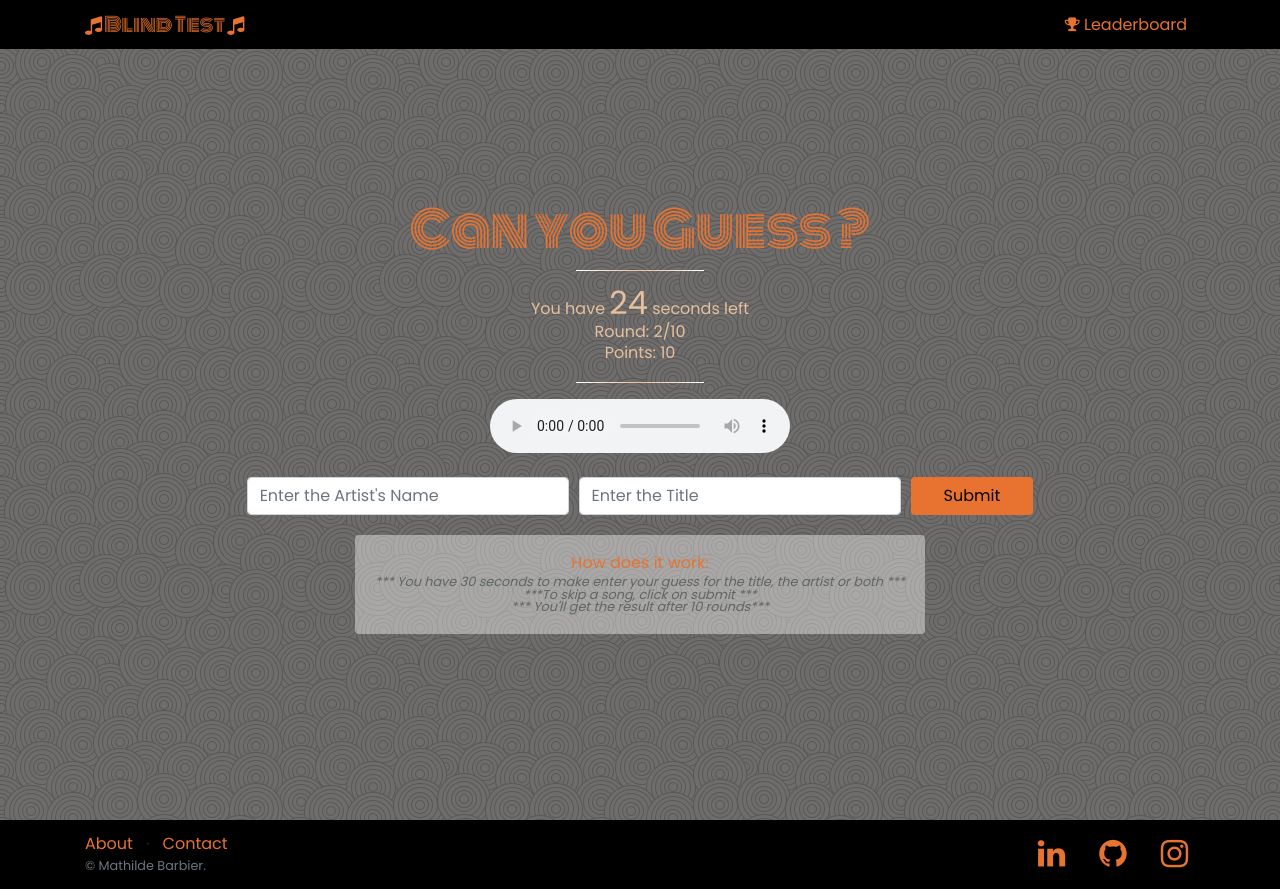
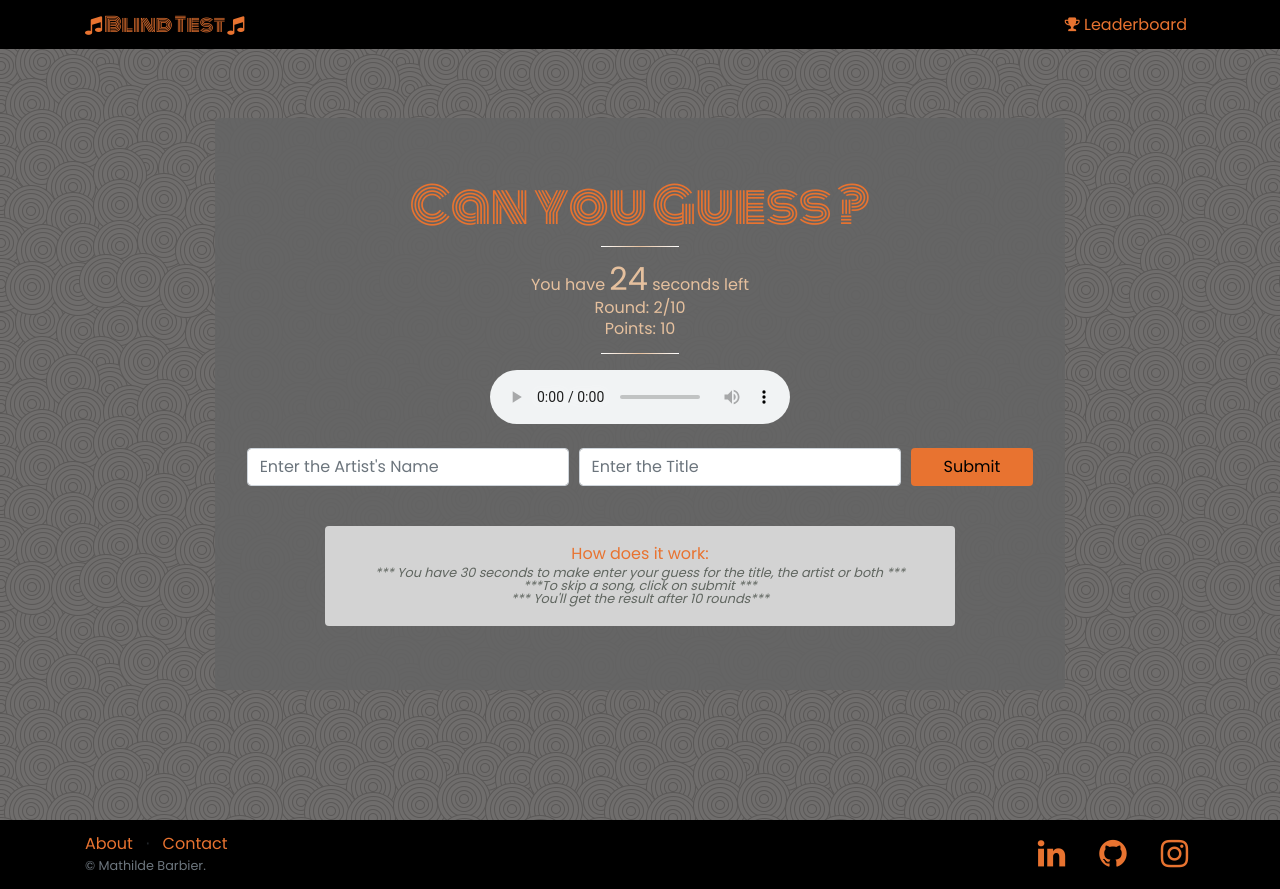
Before and after one commit to Code-Institute-Submissions/soul-blind-test, a Flask app: page /1/1/ in a window 1280 px wide. Run offline with Flask 2, Linux system fonts and the light colour scheme; tables that the repository leaves empty hold one stand-in row (values such as "Sample post"); some libraries are stand-ins or nearby versions.

Commit message:
Improve playing area design

```diff
--- a/static/css/styles.css
+++ b/static/css/styles.css
@@ -123,6 +123,10 @@ footer.footer {
     width: 100vw;
 }
 
+.playing-area .jumbotron-playing{
+    background-color: rgba(100, 100, 100, 0.9);
+}
+
 .playing-area h4 {
     color: #e5c09e;
     text-align: center;
@@ -145,9 +149,9 @@ footer.footer {
 
 .playing-area .instructions {
     max-width: 80%;
-    background-color: rgba(255, 255, 255, 0.4);
+    background-color: lightgray;
     padding: 20px;
-    margin-top: 20px;
+    margin: 40px auto 0 auto;
     text-align: center;
 }
 
--- a/static/js/game.js
+++ b/static/js/game.js
@@ -1,12 +1,10 @@
 setTimeout(function () {
     document.getElementById('submitGuess').click();
-}, 33000);
+}, 30000);
 
 let x = setInterval(function () {
     let currentSecs = $('#seconds').text();
-    console.log(currentSecs);
-    let newSecs = Number(currentSecs) - 1;
-    console.log(newSecs);
+    let newSecs = Number(currentSecs) > -1 ? Number(currentSecs) - 1: 0;
     $('#seconds').text(newSecs.toString());
 
 }, 1000);
--- a/templates/playing.html
+++ b/templates/playing.html
@@ -4,6 +4,7 @@
 
     <section class="container-fluid swirling-background">
         <div class='playing-area d-flex flex-column align-items-center justify-content-center flex-wrap'>
+            <div class="jumbotron jumbotron-playing">
                 <h1>Can you Guess ?</h1>
                 <hr>
                 <h4>You have <span id="seconds">30</span> seconds left</h4>
@@ -36,6 +37,7 @@
                     </ul>
                 </div>
             </div>
+        </div>
     </section>
 
 
```
Lines whose indentation alone changed are shown as unchanged.
